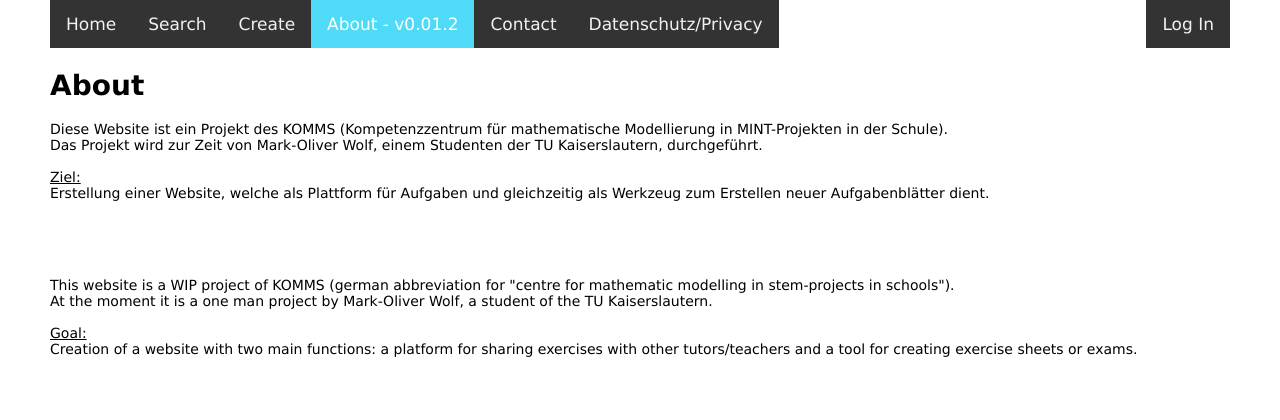
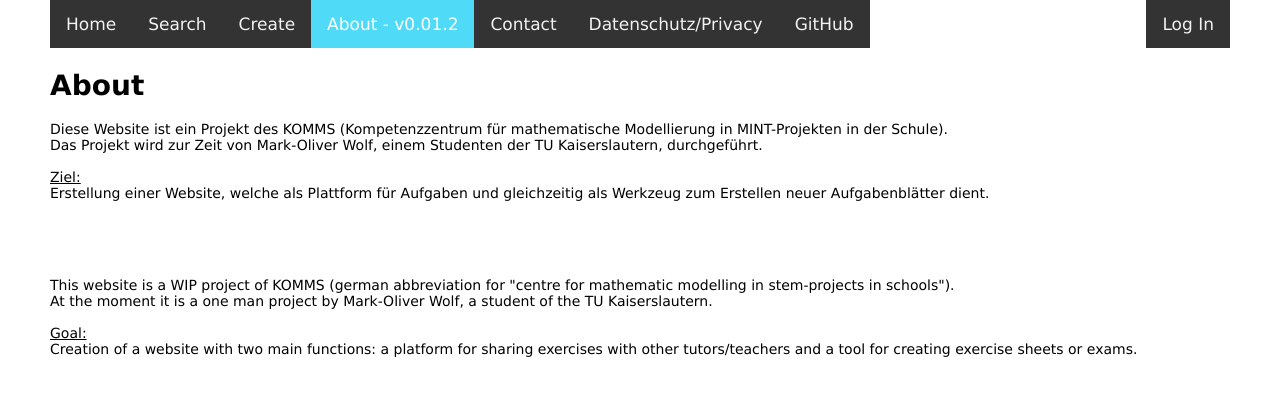
Before and after one commit to CatPleb/ubgenerator, a Node project: template views/about.hbs in a window 1280 px wide. Shown: the top 420 px of the page. Run offline with Node 20 templates, Linux system fonts and the light colour scheme; the template is opened without the code that fills it, so the values that code supplies are empty.

Commit message:
Update layout.hbs
added github link

```diff
--- a/views/layouts/layout.hbs
+++ b/views/layouts/layout.hbs
@@ -21,6 +21,7 @@
     <a id='d' href="/about">About - v0.01.2</a>
     <a id='e' href="/contact">Contact</a>
     <a id='f' href='/privacy'>Datenschutz/Privacy</a>
+    <a id='github_link' href='https://github.com/CatPleb/ubgenerator' target='_blank'>GitHub</a>
   </div>
 
 
```
